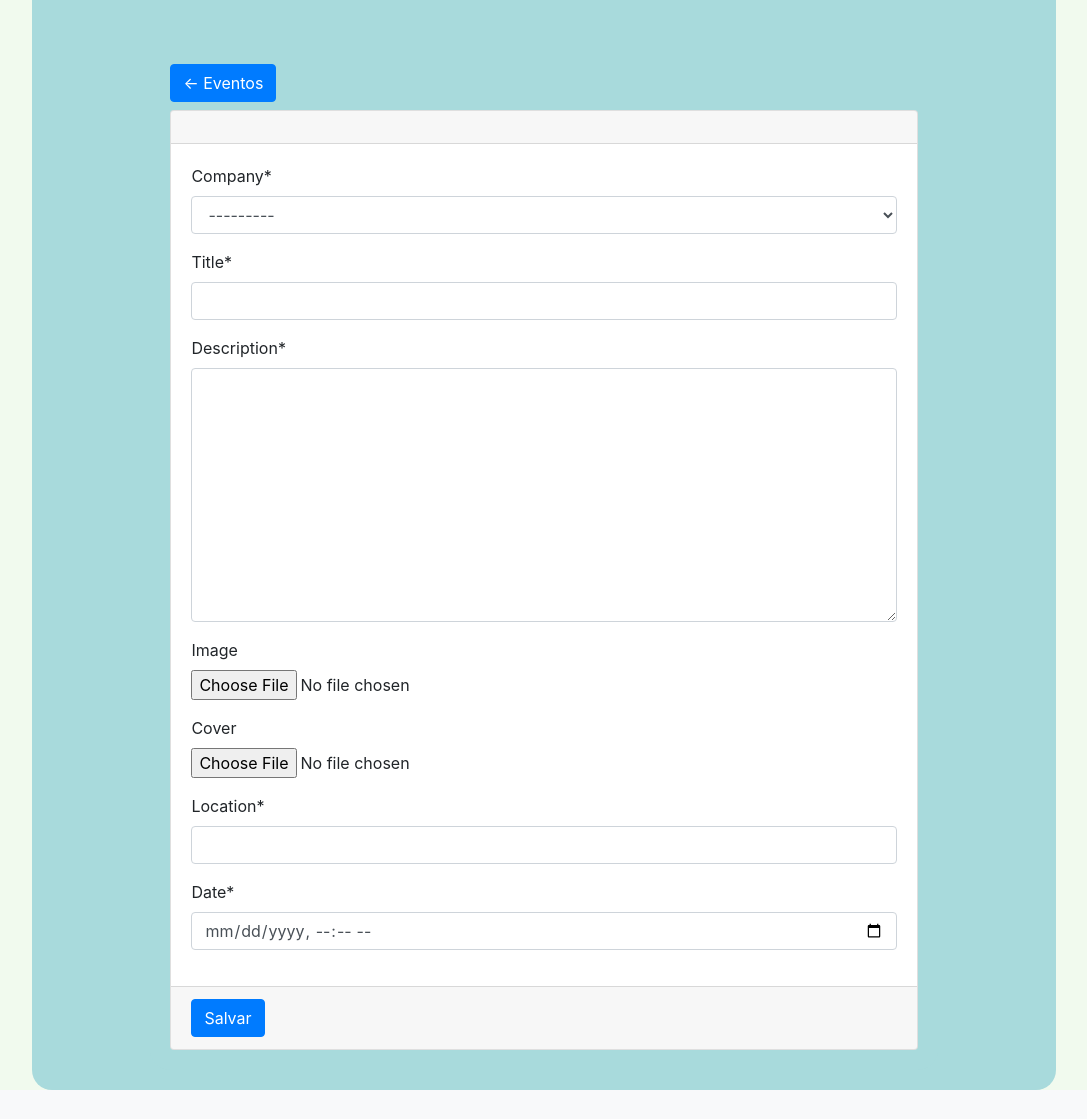
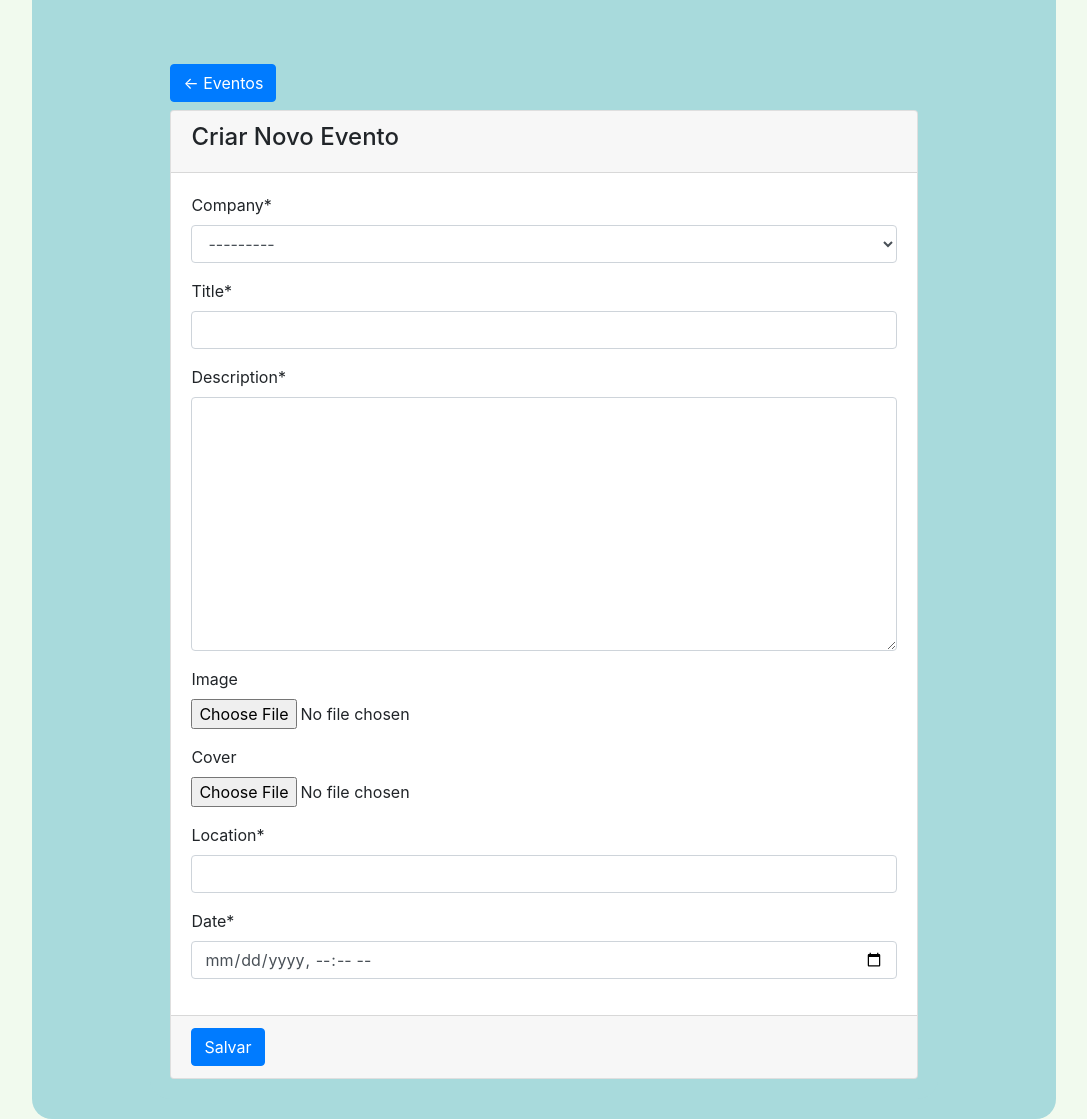
Before and after one commit to yurimachados/event_platform, a Django app: page /event-create/ in a window 1280 px wide. Shown: the part 56-1175 px from the top of the page, without its empty margins (96-1183 px from the left). Before the commit the page ends 1146 px from the top, so only its background shows below. Run offline with Django 4.2, Linux system fonts and the light colour scheme; the visitor is signed in with stand-in values (Sample User, id 1); data that the repository does not hold is empty; some libraries are stand-ins or nearby versions.

Commit message:
add criar evento message

```diff
--- a/core/templates/core/event_create.html
+++ b/core/templates/core/event_create.html
@@ -18,7 +18,7 @@
   <div class='card'>
     <form method="POST" class='' enctype="multipart/form-data">
       <div class='card-header'>
-        <h4>{{event.title}}</h4>
+        <h4>Criar Novo Evento</h4>
       </div>
       <div class='card-body'>
         {% csrf_token %}
```
